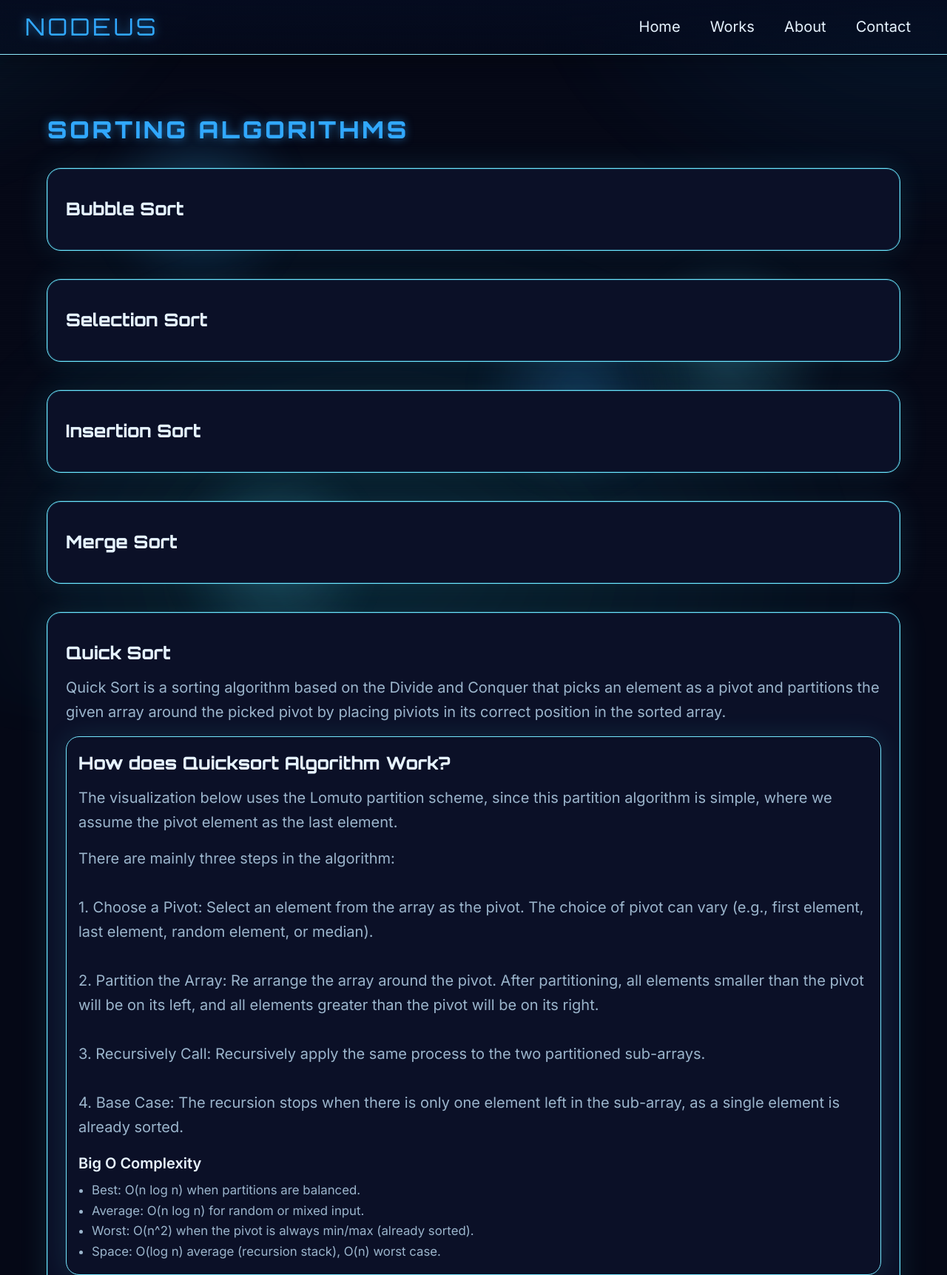
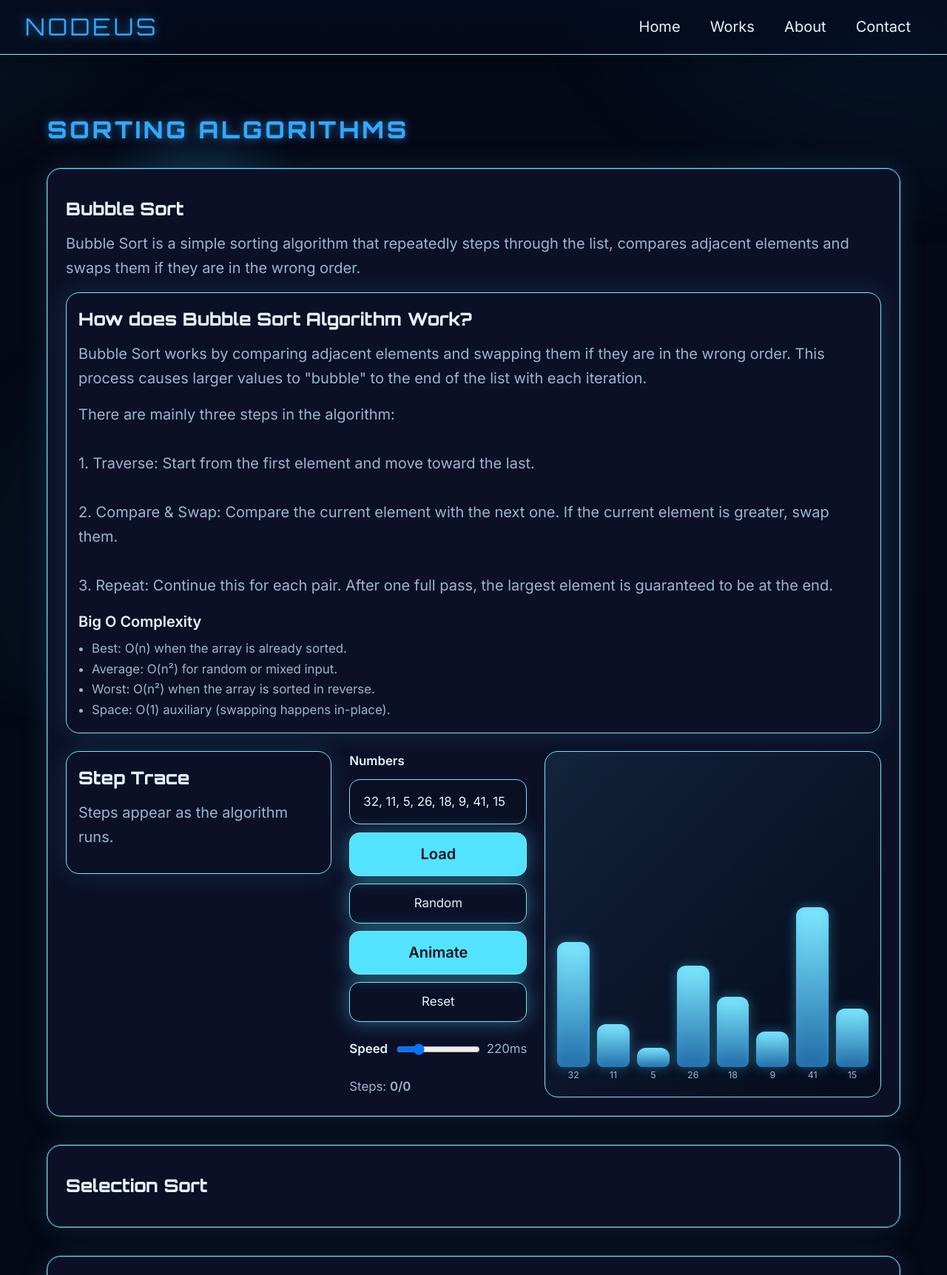
Before and after one commit to ZyS1b/DSA_Group4_LabExercise6, a Flask app: page /works/sorting in a window 1280 px wide. Shown: the top 1723 px of the page at 74% size. Run offline with Flask 3, Linux system fonts and the light colour scheme.

Commit message:
Bubble Sorting Implementation

```diff
--- a/app.py
+++ b/app.py
@@ -587,6 +587,63 @@ deque_ds = Deque()
 tree_ds = BinaryTree()
 bst_ds = BinarySearchTree()
 
+# ---------------------------
+# Sorting Algorithms (Bubble Sort)
+# ---------------------------
+def build_bubble_sort_actions(values):
+    actions = []
+    arr = list(values)
+    n = len(arr)
+
+    for i in range(n):
+        swapped = False
+        for j in range(0, n - i - 1):
+            actions.append({
+                "type": "compare",
+                "indices": [j, j + 1],
+                "desc": f"Compare {arr[j]} with {arr[j + 1]}."
+            })
+
+            if arr[j] > arr[j + 1]:
+                actions.append({
+                    "type": "swap",
+                    "i": j,
+                    "j": j + 1,
+                    "desc": f"Swap {arr[j]} at index {j} with {arr[j + 1]} at index {j + 1}."
+                })
+                arr[j], arr[j + 1] = arr[j + 1], arr[j]
+                swapped = True
+
+        actions.append({
+            "type": "locked",
+            "index": n - 1 - i,
+            "desc": f"Value {arr[n - 1 - i]} is now in its sorted position."
+        })
+
+        if not swapped:
+            break
+    actions.append({"type": "done", "desc": "Array sorted."})
+    return actions
+
+
+@app.route("/works/sorting/bubble-steps", methods=["POST"])
+def bubble_sort_steps():
+    data = request.get_json(silent=True) or {}
+    raw_values = data.get("values", [])
+
+    cleaned = []
+    for value in raw_values:
+        try:
+            num = int(value)
+        except (TypeError, ValueError):
+            continue
+        num = max(2, min(99, num))
+        cleaned.append(num)
+        if len(cleaned) >= 14:
+            break
+
+    actions = build_bubble_sort_actions(cleaned)
+    return jsonify({"actions": actions, "values": cleaned})
 
 # ---------------------------
 # Sorting Algorithms (Quick Sort)
--- /dev/null
+++ b/static/bubble_sort.js
@@ -0,0 +1,307 @@
+(() => {
+  const barsEl = document.getElementById("bubble-bars");
+  if (!barsEl) return;
+
+  const inputEl = document.getElementById("bubble-input");
+  const speedEl = document.getElementById("bubble-speed");
+  const speedLabelEl = document.getElementById("bubble-speed-label");
+  const stepsEl = document.getElementById("bubble-steps");
+  const stepsListEl = document.getElementById("bubble-steps-list");
+
+  const loadBtn = document.getElementById("bubble-load");
+  const randomBtn = document.getElementById("bubble-random");
+  const startBtn = document.getElementById("bubble-start");
+  const resetBtn = document.getElementById("bubble-reset");
+
+  const maxBars = 14;
+  const defaultValues = [32, 11, 5, 26, 18, 9, 41, 15];
+
+  const state = {
+    values: [],
+    initial: [],
+    actions: [],
+    actionIndex: 0,
+    running: false,
+    speed: parseInt(speedEl.value, 10) || 220,
+    currentStepItem: null
+  };
+
+  let stepItems = [];
+
+  const sleep = (ms) => new Promise((resolve) => setTimeout(resolve, ms));
+
+  const getBars = () => Array.from(barsEl.querySelectorAll(".sort-bar"));
+
+  const clearHighlights = () => {
+    getBars().forEach((bar) => {
+      bar.classList.remove("is-compare", "is-swap");
+    });
+  };
+
+  const updateSpeedLabel = () => {
+    speedLabelEl.textContent = `${state.speed}ms`;
+  };
+
+  const setSteps = (current, total) => {
+    stepsEl.textContent = `${current}/${total}`;
+  };
+
+  const describeAction = (action) => {
+    if (action.desc) return action.desc;
+    if (action.type === "compare") return `Compare indices ${action.indices[0]} and ${action.indices[1]}.`;
+    if (action.type === "swap") return `Swap index ${action.i} with index ${action.j}.`;
+    if (action.type === "locked") return `Value at index ${action.index} is sorted.`;
+    if (action.type === "done") return "Array sorted.";
+    return action.type;
+  };
+
+  const clearStepList = () => {
+    if (!stepsListEl) return;
+    stepsListEl.innerHTML = "";
+    stepItems = [];
+    state.currentStepItem = null;
+  };
+
+  const appendStep = (action) => {
+    if (!stepsListEl) return;
+    const item = document.createElement("li");
+    item.textContent = describeAction(action);
+    stepsListEl.appendChild(item);
+    stepItems.push(item);
+    if (state.currentStepItem) {
+      state.currentStepItem.classList.remove("is-current");
+    }
+    item.classList.add("is-current");
+    state.currentStepItem = item;
+    item.scrollIntoView({ block: "nearest" });
+  };
+
+  const parseValues = (raw) => {
+    return raw
+      .split(/[,\s]+/)
+      .map((value) => parseInt(value, 10))
+      .filter((value) => Number.isFinite(value));
+  };
+
+  const normalizeValues = (values) => {
+    const cleaned = values
+      .map((value) => Math.max(2, Math.min(99, value)))
+      .slice(0, maxBars);
+    return cleaned;
+  };
+
+  const randomValues = () => {
+    const size = 8 + Math.floor(Math.random() * 5);
+    const values = Array.from({ length: size }, () => 8 + Math.floor(Math.random() * 80));
+    return normalizeValues(values);
+  };
+
+  const renderBars = (values) => {
+    barsEl.innerHTML = "";
+    const maxValue = Math.max(...values);
+    values.forEach((value) => {
+      const bar = document.createElement("div");
+      bar.className = "sort-bar";
+      const heightPercent = Math.max(8, (value / maxValue) * 100);
+      bar.style.height = `${heightPercent}%`;
+
+      const label = document.createElement("span");
+      label.className = "bar-label";
+      label.textContent = value;
+      bar.appendChild(label);
+      barsEl.appendChild(bar);
+    });
+  };
+
+  const syncBars = (values) => {
+    const bars = getBars();
+    const maxValue = Math.max(...values);
+    bars.forEach((bar, index) => {
+      const value = values[index];
+      const heightPercent = Math.max(8, (value / maxValue) * 100);
+      bar.style.height = `${heightPercent}%`;
+      const label = bar.querySelector(".bar-label");
+      if (label) label.textContent = value;
+    });
+  };
+
+  const setValues = (values) => {
+    state.values = values.slice();
+    state.initial = values.slice();
+    state.actions = [];
+    state.actionIndex = 0;
+    state.running = false;
+    setSteps(0, 0);
+    clearStepList();
+    renderBars(state.values);
+  };
+
+  const bubbleSortActions = (values) => {
+    const actions = [];
+    const arr = values.slice();
+    const n = arr.length;
+
+    for (let i = 0; i < n; i++) {
+      let swapped = false;
+      for (let j = 0; j < n - i - 1; j++) {
+        actions.push({
+          type: "compare",
+          indices: [j, j + 1],
+          desc: `Compare ${arr[j]} with ${arr[j + 1]}.`
+        });
+
+        if (arr[j] > arr[j + 1]) {
+          actions.push({
+            type: "swap",
+            i: j,
+            j: j + 1,
+            desc: `Swap ${arr[j]} at index ${j} with ${arr[j + 1]} at index ${j + 1}.`
+          });
+          [arr[j], arr[j + 1]] = [arr[j + 1], arr[j]];
+          swapped = true;
+        }
+      }
+
+      actions.push({
+          type: "locked",
+          index: n - 1 - i,
+          desc: `Value ${arr[n - 1 - i]} is now in its sorted position.`
+      });
+
+      if (!swapped) {
+          // If no swaps occurred, the rest of the array is sorted.
+          // Mark remaining as locked from start up to the current locked point
+          for (let k = 0; k < n - 1 - i; k++) {
+               actions.push({
+                  type: "locked",
+                  index: k,
+                  desc: `Value ${arr[k]} is effectively sorted.`
+              });
+          }
+          break;
+      }
+    }
+    actions.push({ type: "done", desc: "Array sorted." });
+    return actions;
+  };
+
+  const fetchActions = async (values) => {
+    try {
+      const response = await fetch("/works/sorting/bubble-steps", {
+        method: "POST",
+        headers: { "Content-Type": "application/json" },
+        body: JSON.stringify({ values })
+      });
+      if (!response.ok) throw new Error("Request failed");
+      const data = await response.json();
+      if (!data || !Array.isArray(data.actions)) throw new Error("Bad payload");
+      const returnedValues = Array.isArray(data.values) ? data.values : values;
+      return { actions: data.actions, values: returnedValues };
+    } catch (error) {
+      return { actions: bubbleSortActions(values.slice()), values };
+    }
+  };
+
+  const applyAction = (action) => {
+    const bars = getBars();
+    clearHighlights();
+
+    if (action.type === "compare") {
+      action.indices.forEach((index) => {
+        if (bars[index]) bars[index].classList.add("is-compare");
+      });
+      return;
+    }
+
+    if (action.type === "swap") {
+      if (bars[action.i]) bars[action.i].classList.add("is-swap");
+      if (bars[action.j]) bars[action.j].classList.add("is-swap");
+      [state.values[action.i], state.values[action.j]] = [state.values[action.j], state.values[action.i]];
+      syncBars(state.values);
+      return;
+    }
+
+    if (action.type === "locked") {
+        if (bars[action.index]) bars[action.index].classList.add("is-sorted");
+        return;
+    }
+
+    if (action.type === "done") {
+      bars.forEach((bar) => bar.classList.add("is-sorted"));
+    }
+  };
+
+  const setControlsDisabled = (disabled) => {
+    inputEl.disabled = disabled;
+    loadBtn.disabled = disabled;
+    randomBtn.disabled = disabled;
+    startBtn.disabled = disabled;
+  };
+
+  const runAnimation = async () => {
+    if (state.running) return;
+    if (state.initial.length < 2) return;
+
+    state.running = true;
+    setControlsDisabled(true);
+
+    const response = await fetchActions(state.initial.slice());
+    state.actions = response.actions;
+    state.actionIndex = 0;
+    state.values = response.values.slice();
+    state.initial = response.values.slice();
+    renderBars(state.values);
+    clearHighlights();
+    setSteps(0, state.actions.length);
+
+    for (; state.actionIndex < state.actions.length; state.actionIndex += 1) {
+      if (!state.running) break;
+      appendStep(state.actions[state.actionIndex]);
+      applyAction(state.actions[state.actionIndex]);
+      setSteps(state.actionIndex + 1, state.actions.length);
+      await sleep(state.speed);
+    }
+
+    state.running = false;
+    setControlsDisabled(false);
+  };
+
+  const resetVisualization = () => {
+    state.running = false;
+    setControlsDisabled(false);
+    setValues(state.initial.length ? state.initial : defaultValues);
+  };
+
+  loadBtn.addEventListener("click", () => {
+    if (state.running) return;
+    const parsed = normalizeValues(parseValues(inputEl.value));
+    const values = parsed.length ? parsed : defaultValues;
+    inputEl.value = values.join(", ");
+    setValues(values);
+  });
+
+  randomBtn.addEventListener("click", () => {
+    if (state.running) return;
+    const values = randomValues();
+    inputEl.value = values.join(", ");
+    setValues(values);
+  });
+
+  startBtn.addEventListener("click", () => {
+    runAnimation();
+  });
+
+  resetBtn.addEventListener("click", () => {
+    resetVisualization();
+  });
+
+  speedEl.addEventListener("input", (event) => {
+    const nextValue = parseInt(event.target.value, 10);
+    state.speed = Number.isFinite(nextValue) ? nextValue : 220;
+    updateSpeedLabel();
+  });
+
+  updateSpeedLabel();
+  inputEl.value = defaultValues.join(", ");
+  setValues(defaultValues);
+})();
--- a/templates/sorting.html
+++ b/templates/sorting.html
@@ -5,6 +5,71 @@
 
 <div id="bubble" class="card card-outline" style="margin-bottom: 40px;">
     <h3>Bubble Sort</h3>
+    <p class="note">Bubble Sort is a simple sorting algorithm that repeatedly steps through the list, compares adjacent elements and swaps them if they are in the wrong order.</p>
+
+    <div class="quick-grid">
+        <section class="quick-panel quick-panel-wide">
+            <h4>How does Bubble Sort Algorithm Work?</h4>
+            <p>
+                Bubble Sort works by comparing adjacent elements and swapping them if they are in the wrong order. This process causes larger values to "bubble" to the end of the list with each iteration.
+            </p>
+            <p>
+                There are mainly three steps in the algorithm: <br><br>
+                1. Traverse: Start from the first element and move toward the last.<br><br>
+                2. Compare & Swap: Compare the current element with the next one. If the current element is greater, swap them.<br><br>
+                3. Repeat: Continue this for each pair. After one full pass, the largest element is guaranteed to be at the end.
+            </p>
+
+            <div class="quick-subpanel">
+                <h5>Big O Complexity</h5>
+                <ul class="quick-complexity">
+                    <li>Best: O(n) when the array is already sorted.</li>
+                    <li>Average: O(n²) for random or mixed input.</li>
+                    <li>Worst: O(n²) when the array is sorted in reverse.</li>
+                    <li>Space: O(1) auxiliary (swapping happens in-place).</li>
+                </ul>
+            </div>
+        </section>
+    </div>
+
+    <div class="quick-visual-grid">
+
+        <section class="quick-panel">
+            <h4>Step Trace</h4>
+            <p class="quick-step-hint">Steps appear as the algorithm runs.</p>
+            <ol id="bubble-steps-list" class="quick-steps"></ol>
+        </section>
+
+        <div class="sorter">
+            <div class="sorter-controls">
+                <label class="sorter-label" for="bubble-input">Numbers</label>
+                <input id="bubble-input" type="text" placeholder="32, 11, 5, 26, 18, 9, 41, 15">
+
+                <div class="sorter-actions">
+                    <button id="bubble-load" type="button" class="cta">Load</button>
+                    <button id="bubble-random" type="button" class="ghost">Random</button>
+                    <button id="bubble-start" type="button" class="cta">Animate</button>
+                    <button id="bubble-reset" type="button" class="ghost">Reset</button>
+                </div>
+
+                <div class="sorter-controls-row">
+                    <label class="sorter-label" for="bubble-speed">Speed</label>
+                    <input id="bubble-speed" type="range" min="60" max="3600" step="20" value="220">
+                    <span id="bubble-speed-label" class="sorter-meta-text">220ms</span>
+                </div>
+
+                <div class="sorter-meta">
+                    <span>Steps: <strong id="bubble-steps">0/0</strong></span>
+                </div>
+            </div>
+
+            <div class="sorter-stage">
+                <div id="bubble-bars" class="sorter-bars" role="img" aria-label="Bubble sort visualization"></div>
+            </div>
+        </div>
+    </div>
+
+    <script src="{{ url_for('static', filename='bubble_sort.js') }}"></script>
 </div>
 
 <div id="Selection" class="card card-outline" style="margin-bottom: 40px;">
```
